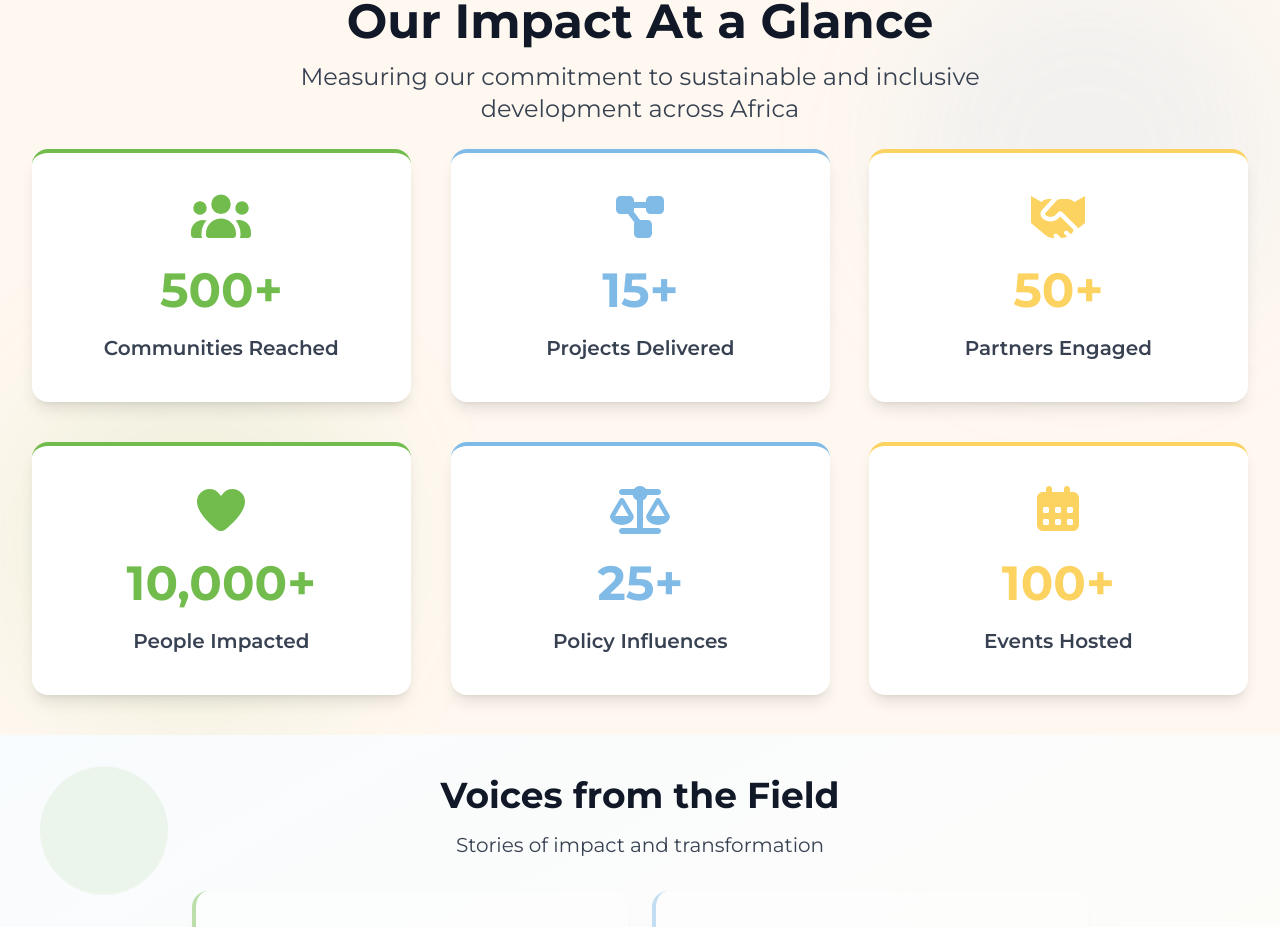
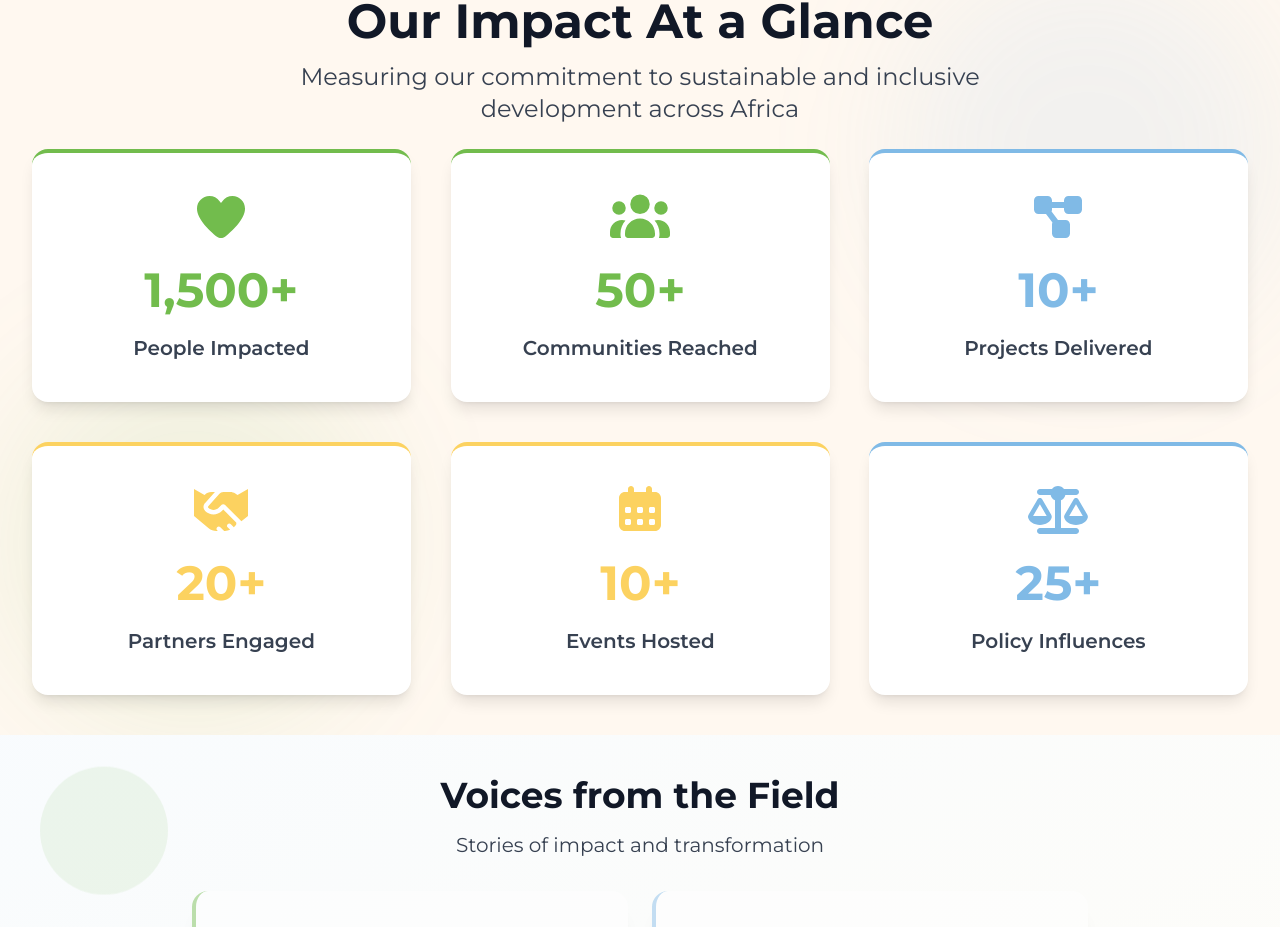
Before and after one commit to Damarice/africacsid, a Next.js app: page / in a window 1280 px wide. Shown: the part 2295-3222 px from the top of the page. Built offline with nearby package versions, Linux system fonts and the light colour scheme.

Commit message:
Update impact counter stats

```diff
--- a/components/ImpactCounter.tsx
+++ b/components/ImpactCounter.tsx
@@ -5,12 +5,12 @@ import { FontAwesomeIcon } from "@fortawesome/react-fontawesome";
 import { faUsers, faProjectDiagram, faHandshake, faHeart, faBalanceScale, faCalendarAlt } from "@fortawesome/free-solid-svg-icons";
 
 const metrics = [
-  { value: 500, label: "Communities Reached", suffix: "+", icon: faUsers, color: "text-primary", borderColor: "border-primary" },
-  { value: 15, label: "Projects Delivered", suffix: "+", icon: faProjectDiagram, color: "text-accent", borderColor: "border-accent" },
-  { value: 50, label: "Partners Engaged", suffix: "+", icon: faHandshake, color: "text-secondary", borderColor: "border-secondary" },
-  { value: 10000, label: "People Impacted", suffix: "+", icon: faHeart, color: "text-primary", borderColor: "border-primary" },
+  { value: 1500, label: "People Impacted", suffix: "+", icon: faHeart, color: "text-primary", borderColor: "border-primary" },
+  { value: 50, label: "Communities Reached", suffix: "+", icon: faUsers, color: "text-primary", borderColor: "border-primary" },
+  { value: 10, label: "Projects Delivered", suffix: "+", icon: faProjectDiagram, color: "text-accent", borderColor: "border-accent" },
+  { value: 20, label: "Partners Engaged", suffix: "+", icon: faHandshake, color: "text-secondary", borderColor: "border-secondary" },
+  { value: 10, label: "Events Hosted", suffix: "+", icon: faCalendarAlt, color: "text-secondary", borderColor: "border-secondary" },
   { value: 25, label: "Policy Influences", suffix: "+", icon: faBalanceScale, color: "text-accent", borderColor: "border-accent" },
-  { value: 100, label: "Events Hosted", suffix: "+", icon: faCalendarAlt, color: "text-secondary", borderColor: "border-secondary" },
 ];
 
 function Counter({ end, duration = 2000, suffix = "", color = "text-primary" }: { end: number; duration?: number; suffix?: string; color?: string }) {
--- a/components/StatsSlideshow.tsx
+++ b/components/StatsSlideshow.tsx
@@ -16,17 +16,17 @@ const statsSlides = [
   {
     title: "Community Empowerment",
     stats: [
-      { icon: faUsers, value: "500+", label: "Communities Reached", color: "text-primary", bgColor: "from-primary/10 to-primary/5" },
-      { icon: faGraduationCap, value: "2,500+", label: "People Trained", color: "text-accent", bgColor: "from-accent/10 to-accent/5" },
-      { icon: faHandHoldingHeart, value: "10,000+", label: "Lives Impacted", color: "text-secondary", bgColor: "from-secondary/10 to-secondary/5" },
+      { icon: faUsers, value: "50+", label: "Communities Reached", color: "text-primary", bgColor: "from-primary/10 to-primary/5" },
+      { icon: faGraduationCap, value: "10+", label: "Projects Delivered", color: "text-accent", bgColor: "from-accent/10 to-accent/5" },
+      { icon: faHandHoldingHeart, value: "1,500+", label: "People Impacted", color: "text-secondary", bgColor: "from-secondary/10 to-secondary/5" },
     ],
   },
   {
-    title: "Environmental Impact",
+    title: "Partnerships & Events",
     stats: [
-      { icon: faTree, value: "50,000+", label: "Trees Planted", color: "text-primary", bgColor: "from-primary/10 to-primary/5" },
-      { icon: faWater, value: "30+", label: "Water Projects", color: "text-accent", bgColor: "from-accent/10 to-accent/5" },
-      { icon: faHome, value: "100+", label: "Villages Supported", color: "text-secondary", bgColor: "from-secondary/10 to-secondary/5" },
+      { icon: faTree, value: "20+", label: "Partners Engaged", color: "text-primary", bgColor: "from-primary/10 to-primary/5" },
+      { icon: faWater, value: "10+", label: "Events Hosted", color: "text-accent", bgColor: "from-accent/10 to-accent/5" },
+      { icon: faHome, value: "25+", label: "Policy Influences", color: "text-secondary", bgColor: "from-secondary/10 to-secondary/5" },
     ],
   },
 ];
```
